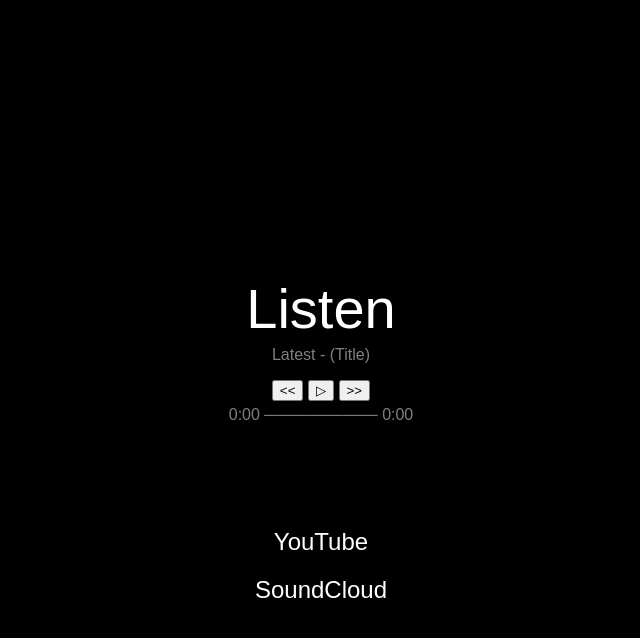
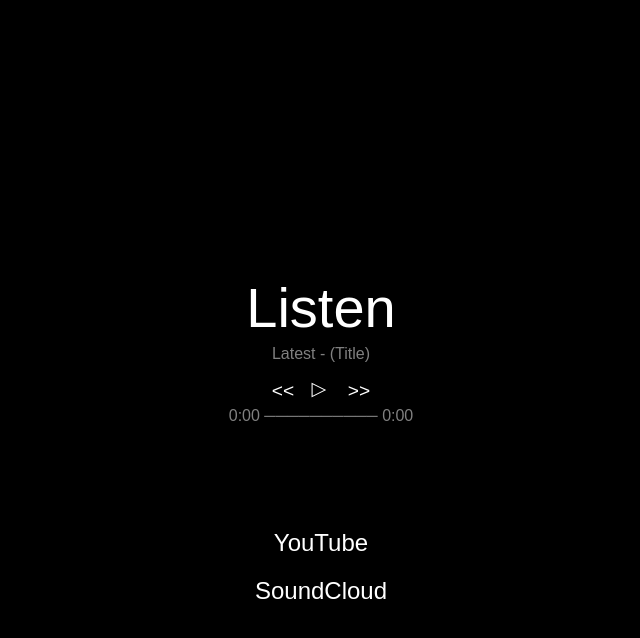
Before and after one commit to r1s1ng1/r1s1ng1.github.io, a Jekyll site: the page music/listen/index.html, which Jekyll copies as it is, in a window 1280 px wide. Shown: the top 638 px of the page, without its empty margins (319-959 px from the left). Built offline with Jekyll 4.4.1, drawn with Linux system fonts in a browser that asks for light colours.

Commit message:
Update style.css

```diff
--- a/assets/css/style.css
+++ b/assets/css/style.css
@@ -38,6 +38,7 @@ a {
 
 a:hover {
     opacity: 0.6;
+}
 button {
     all: unset;
 
@@ -65,5 +66,5 @@ button:hover {
     gap: 8px;
 }
 #playButton {
-    transform: translate(-1px, -1px);
+    transform: translate(-2px, -2px);
 }
```
